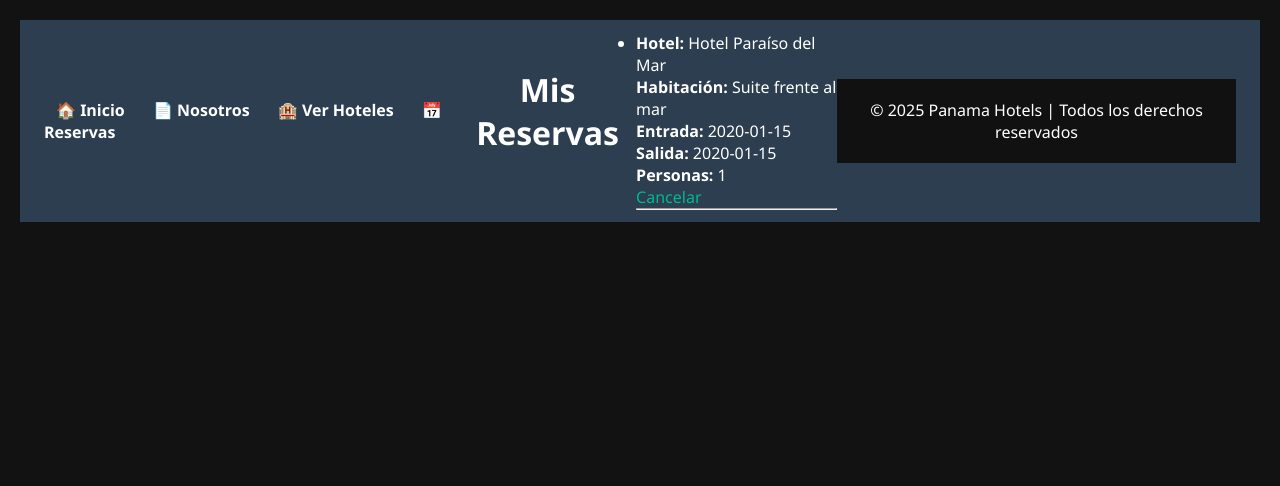
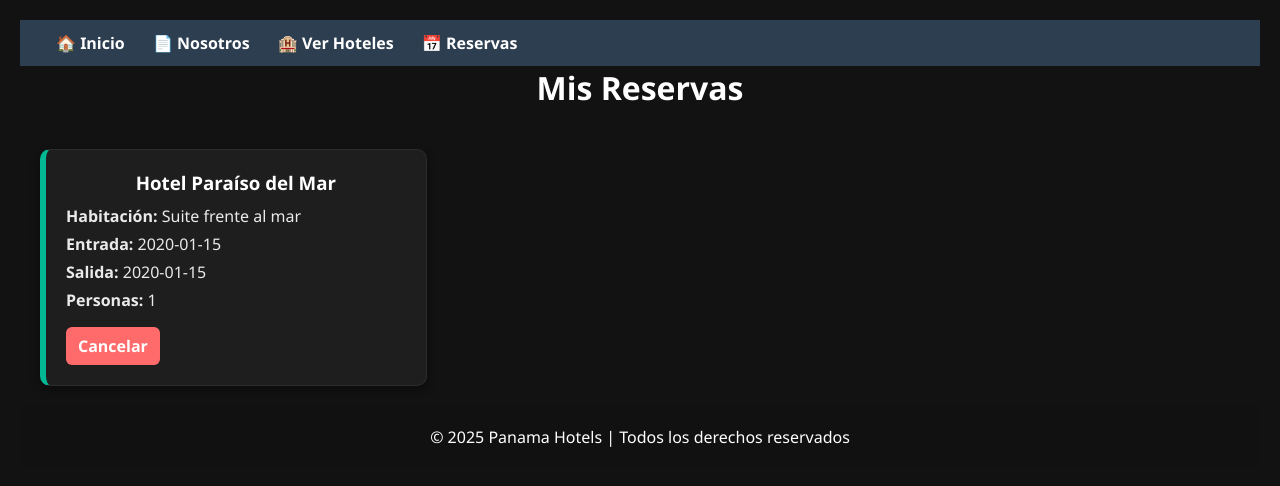
Before and after one commit to LowOrigin/Panama_hoteles_web, a PHP site: page /public/reservas.php in a window 1280 px wide. Shown: the top 486 px of the page. Run offline with PHP 8.4, Linux system fonts and the light colour scheme; the visitor is signed in with stand-in values (Sample User, id 1); data comes from the database, SQL or seed files in the repository; tables that the repository leaves empty hold one stand-in row (values such as "Sample post").

Commit message:
Estilos actualizados ahora tiene tarjetas

```diff
--- a/css/estilosGenerales.css
+++ b/css/estilosGenerales.css
@@ -11,6 +11,14 @@
   --error: #ff6b6b;
 }
 
+.habitacion-card {
+    background: #ffffff;
+    border: 1px solid #ddd;
+    padding: 15px;
+    margin: 15px 0;
+    border-radius: 6px;
+    box-shadow: 0 2px 5px rgba(0,0,0,0.05);
+}
 * {
   margin: 0;
   padding: 0;
@@ -297,3 +305,50 @@ html, body {
 .contenido {
   flex: 1;
 }
+/* ===== Tarjetas de Reservas ===== */
+
+.reservas-grid {
+  display: grid;
+  grid-template-columns: repeat(auto-fill, minmax(300px, 1fr));
+  gap: 20px;
+  padding: 20px;
+}
+
+.reserva-card {
+  background-color: var(--bg-light);
+  border: 1px solid var(--border-dark);
+  border-left: 6px solid var(--accent);
+  padding: 20px;
+  border-radius: 10px;
+  box-shadow: 0 4px 10px rgba(0,0,0,0.4);
+  transition: transform 0.2s;
+}
+
+.reserva-card:hover {
+  transform: scale(1.02);
+}
+
+.reserva-card h3 {
+  color: #fff;
+  margin-bottom: 10px;
+}
+
+.reserva-card p {
+  margin: 6px 0;
+  color: var(--text-light);
+}
+
+.btn-cancelar {
+  display: inline-block;
+  margin-top: 10px;
+  background-color: var(--error);
+  color: white;
+  padding: 8px 12px;
+  border-radius: 6px;
+  text-decoration: none;
+  font-weight: bold;
+}
+
+.btn-cancelar:hover {
+  background-color: #ff4b4b;
+}
--- a/public/reservas.php
+++ b/public/reservas.php
@@ -38,14 +38,14 @@ $reservas = $stmt->fetchAll(PDO::FETCH_ASSOC);
 ?>
 
 <!DOCTYPE html>
-<html>
+<html lang="es">
 <head>
     <meta charset="UTF-8">
     <title>Mis Reservas</title>
-    <!-- Enlace al archivo CSS general -->
     <link rel="stylesheet" href="../css/estilosGenerales.css">
 </head>
-  <!-- Navbar debajo del título -->
+<body>
+    <!-- Navbar -->
     <div class="navbar">
         <div class="nav-left">
             <a href="../index/index.php">🏠 Inicio</a>
@@ -53,27 +53,27 @@ $reservas = $stmt->fetchAll(PDO::FETCH_ASSOC);
             <a href="../public/ver_hotel.php">🏨 Ver Hoteles</a>
             <a href="../public/reservas.php">📅 Reservas</a>
         </div>
-<body>
+    </div>
+
     <h1>Mis Reservas</h1>
 
     <?php if (empty($reservas)): ?>
         <p>No tienes reservas registradas.</p>
     <?php else: ?>
-        <ul>
+        <div class="reservas-grid">
             <?php foreach ($reservas as $res): ?>
-                <li>
-                    <strong>Hotel:</strong> <?= htmlspecialchars($res['hotel']) ?><br>
-                    <strong>Habitación:</strong> <?= htmlspecialchars($res['habitacion']) ?><br>
-                    <strong>Entrada:</strong> <?= $res['fecha_entrada'] ?><br>
-                    <strong>Salida:</strong> <?= $res['fecha_salida'] ?><br>
-                    <strong>Personas:</strong> <?= $res['personas'] ?><br>
-                    <a href="reservas.php?cancelar=<?= $res['id'] ?>" onclick="return confirm('¿Cancelar esta reserva?')">Cancelar</a>
-                    <hr>
-                </li>
+                <div class="reserva-card">
+                    <h3><?= htmlspecialchars($res['hotel']) ?></h3>
+                    <p><strong>Habitación:</strong> <?= htmlspecialchars($res['habitacion']) ?></p>
+                    <p><strong>Entrada:</strong> <?= $res['fecha_entrada'] ?></p>
+                    <p><strong>Salida:</strong> <?= $res['fecha_salida'] ?></p>
+                    <p><strong>Personas:</strong> <?= $res['personas'] ?></p>
+                    <a href="reservas.php?cancelar=<?= $res['id'] ?>" class="btn-cancelar" onclick="return confirm('¿Cancelar esta reserva?')">Cancelar</a>
+                </div>
             <?php endforeach; ?>
-        </ul>
+        </div>
     <?php endif; ?>
-    <!-- Footer -->
+
     <?php include("../index/footer.php"); ?>
 </body>
 </html>
```
Lines whose indentation alone changed are shown as unchanged.
